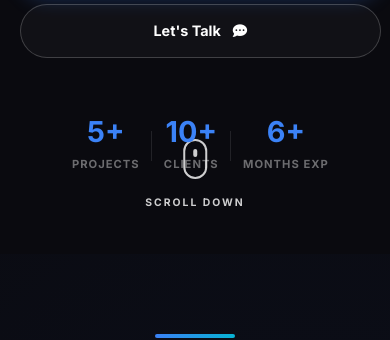
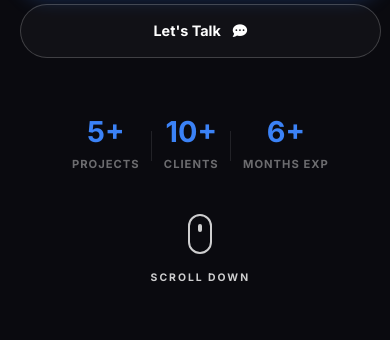
Before and after one commit to Satya93-ux/My_portfolio-main, a React (Vite) app: page / in a window 390 px wide. Shown: the part 880-1220 px from the top of the page. Built offline with nearby package versions, Linux system fonts and the light colour scheme.

Commit message:
feat: add mobile-responsive scroll indicator and update skill proficiency percentages

```diff
--- a/src/components/Hero.jsx
+++ b/src/components/Hero.jsx
@@ -151,6 +151,14 @@ const Hero = () => {
                 <p style={{ fontSize: '0.7rem', color: 'rgba(255, 255, 255, 0.4)', marginTop: '8px', textTransform: 'uppercase', letterSpacing: '1px', fontWeight: '700' }}>Months Exp</p>
               </div>
             </div>
+
+            {/* Scroll Down Mouse (Mobile) */}
+            <a href="#about" className="scroll-indicator mobile-only" style={{ display: 'none', marginTop: '50px', textAlign: 'center', opacity: '0.8', textDecoration: 'none', cursor: 'pointer', transition: '0.3s' }}>
+              <div style={{ width: '24px', height: '40px', border: '2px solid #fff', borderRadius: '12px', margin: '0 auto 8px', position: 'relative' }}>
+                <div style={{ width: '4px', height: '8px', background: '#fff', position: 'absolute', top: '8px', left: '50%', transform: 'translateX(-50%)', borderRadius: '2px', animation: 'mouseScroll 1.5s infinite' }}></div>
+              </div>
+              <span style={{ fontSize: '0.65rem', textTransform: 'uppercase', letterSpacing: '2px', fontWeight: '700', color: '#fff' }}>Scroll Down</span>
+            </a>
           </div>
 
           <div className="hero-right">
@@ -201,8 +209,8 @@ const Hero = () => {
         </div>
       </div>
 
-      {/* Scroll Down Mouse */}
-      <a href="#about" style={{ position: 'absolute', bottom: '40px', left: '50%', transform: 'translateX(-50%)', textAlign: 'center', opacity: '0.8', textDecoration: 'none', cursor: 'pointer', transition: '0.3s' }} className="scroll-indicator">
+      {/* Scroll Down Mouse (Desktop) */}
+      <a href="#about" className="scroll-indicator desktop-only" style={{ position: 'absolute', bottom: '40px', left: '50%', transform: 'translateX(-50%)', textAlign: 'center', opacity: '0.8', textDecoration: 'none', cursor: 'pointer', transition: '0.3s' }}>
         <div style={{ width: '24px', height: '40px', border: '2px solid #fff', borderRadius: '12px', margin: '0 auto 8px', position: 'relative' }}>
           <div style={{ width: '4px', height: '8px', background: '#fff', position: 'absolute', top: '8px', left: '50%', transform: 'translateX(-50%)', borderRadius: '2px', animation: 'mouseScroll 1.5s infinite' }}></div>
         </div>
--- a/src/components/Skills.jsx
+++ b/src/components/Skills.jsx
@@ -5,9 +5,9 @@ const Skills = () => {
     { name: 'Flutter', percent: '85%', icon: "https://cdn.jsdelivr.net/gh/devicons/devicon/icons/flutter/flutter-original.svg" },
     { name: 'Dart', percent: '80%', icon: "https://cdn.jsdelivr.net/gh/devicons/devicon/icons/dart/dart-original.svg" },
     { name: 'Firebase', percent: '85%', icon: "https://www.vectorlogo.zone/logos/firebase/firebase-icon.svg" },
-    { name: 'Android', percent: '80%', icon: "https://cdn.jsdelivr.net/gh/devicons/devicon/icons/android/android-original.svg" },
+    { name: 'Android', percent: '75%', icon: "https://cdn.jsdelivr.net/gh/devicons/devicon/icons/android/android-original.svg" },
     { name: 'Git', percent: '85%', icon: "https://cdn.jsdelivr.net/gh/devicons/devicon/icons/git/git-original.svg" },
-    { name: 'Java', percent: '85%', icon: "https://cdn.jsdelivr.net/gh/devicons/devicon/icons/java/java-original.svg" },
+    { name: 'Java', percent: '80%', icon: "https://cdn.jsdelivr.net/gh/devicons/devicon/icons/java/java-original.svg" },
     { name: 'Gemini', percent: '90%', icon: "https://www.gstatic.com/lamda/images/gemini_sparkle_v002_d473530437e92265e04ca.svg" },
     { name: 'Copilot', percent: '85%', icon: "https://github.githubassets.com/images/modules/site/copilot/copilot-logo.svg" },
     { name: 'Railway', percent: '80%', icon: "https://railway.app/brand/logo-light.svg" },
--- a/src/index.css
+++ b/src/index.css
@@ -3876,3 +3876,21 @@ img[loading="lazy"].loaded {
     align-items: center;
     gap: 15px;
 }
+
+/* Scroll Indicator visibility fixes */
+.desktop-only {
+    display: block;
+}
+.mobile-only {
+    display: none;
+}
+
+@media (max-width: 992px) {
+    .desktop-only {
+        display: none !important;
+    }
+    .mobile-only {
+        display: block !important;
+        margin: 40px auto 0 !important;
+    }
+}
```
